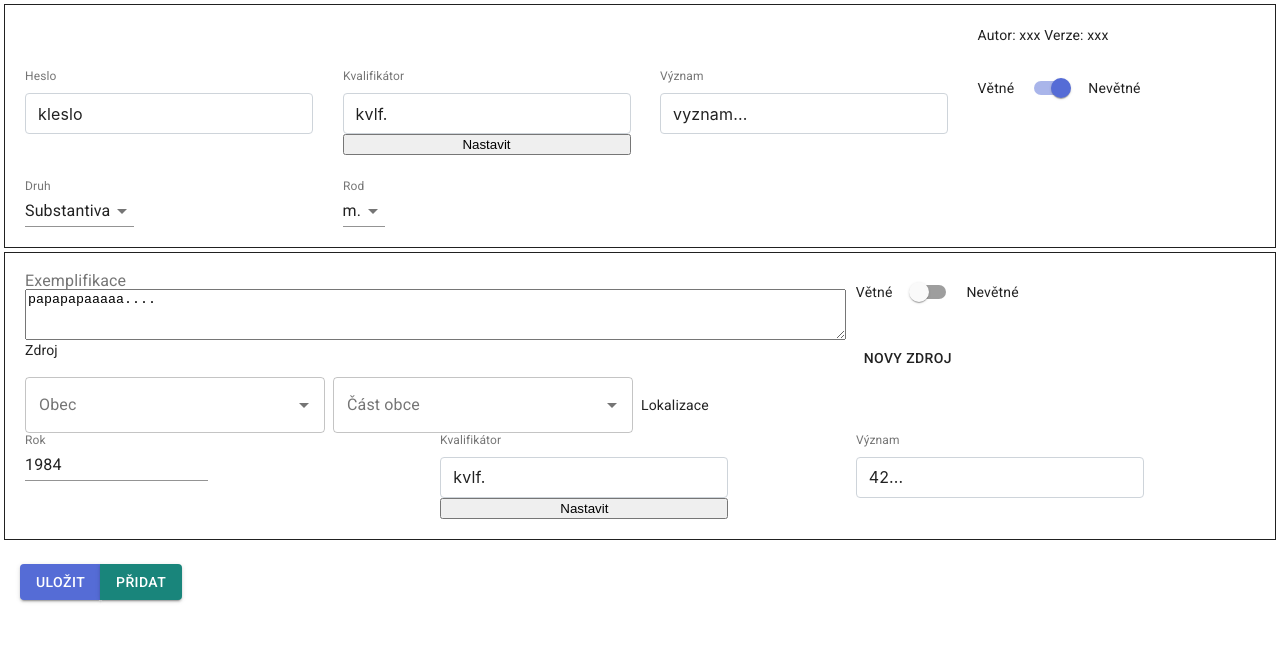
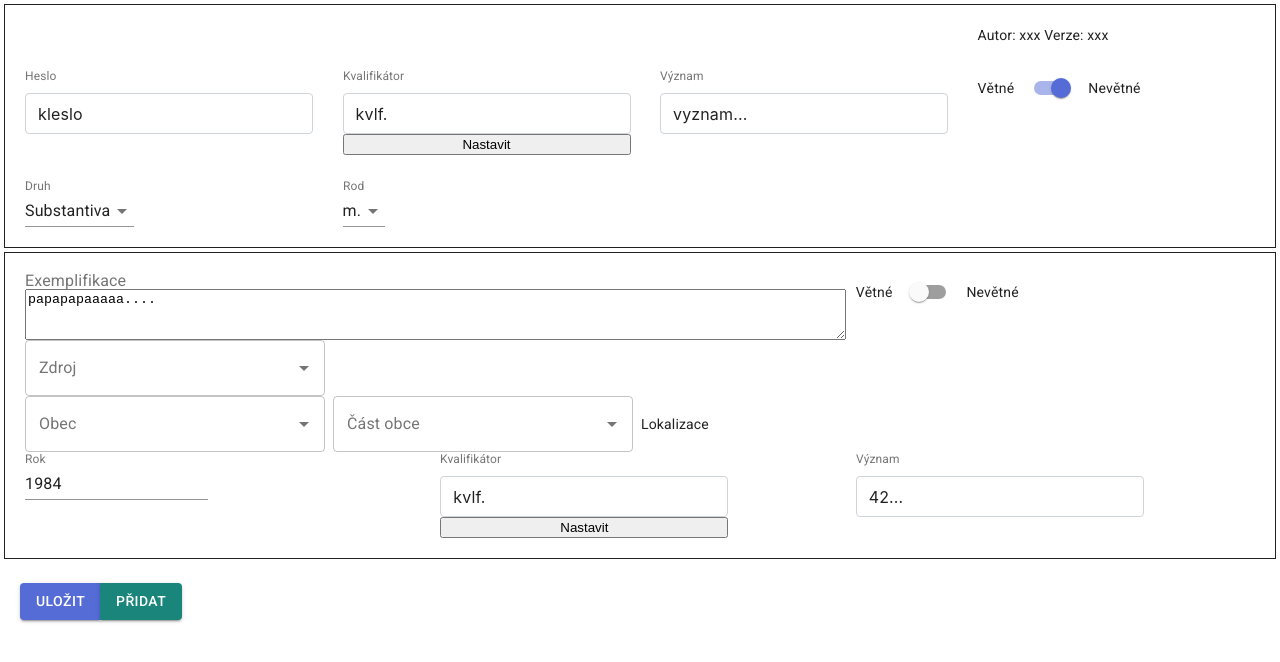
Before and after one commit to proponar/dida-entry, a React (Create React App) app: page /entry in a window 1280 px wide. Shown: the top 662 px of the page. Built offline with nearby package versions, Linux system fonts and the light colour scheme.

Commit message:
Add Source field.

```diff
--- a/src/ExempForm.js
+++ b/src/ExempForm.js
@@ -1,11 +1,13 @@
 import React from "react";
 
+import Autocomplete from '@material-ui/lab/Autocomplete';
 import Button from "@material-ui/core/Button";
 import FormControl from "@material-ui/core/FormControl";
 import FormGroup from "@material-ui/core/FormGroup";
 import Grid from "@material-ui/core/Grid";
 import InputLabel from "@material-ui/core/InputLabel";
 import TextareaAutosize from "@material-ui/core/TextareaAutosize";
+import TextField from '@material-ui/core/TextField';
 
 import Box from "@material-ui/core/Box";
 import BootstrapInput from "./BootstrapInput";
@@ -15,6 +17,25 @@ import VetneSwitch from './VetneSwitch.js';
 import LokalizaceInput from './LokalizaceInput.js';
 import KvalifikatorInput from "./KvalifikatorInput";
 import useStyles from "./useStyles";
+
+const ZdrojInput = props => {
+	const {
+		options,
+    value,
+    onChange,
+	} = props;
+
+  // FIXME: zdroj ma mit rok a ted se bude predvyplnovat ze zdroje do exemplifikace
+	return (
+    <Autocomplete
+      name="zdroj"
+      options={options}
+      getOptionLabel={(option) => option}
+      style={{ width: 300 }}
+      renderInput={(params) => <TextField {...params} label="Zdroj" variant="outlined" />}
+    />
+	);
+};
 
 const ExempForm = props => {
   const classes = useStyles();
@@ -30,7 +51,7 @@ const ExempForm = props => {
     exemplifikace: 'papapapaaaaa....',
     vyznam: '42...',
     vetne: true,
-    location: 'somewhere',
+    lokalizaceObec: 'somewhere',
   });
 
   const handleValuesChange = (event) => {
@@ -52,6 +73,9 @@ const ExempForm = props => {
     setValues(newValues);
     setData(dataKey, newValues);
   };
+
+  // FIXME
+  const zdroje = ['foo', 'bar', 'baz'];
 
   return (
     <React.Fragment>
@@ -75,13 +99,14 @@ const ExempForm = props => {
           <VetneSwitch checked={values.vetne} onChange={handleValuesCheckChange} />
         </Grid>
         <Grid item xs={8}>
-          Zdroj
-        </Grid>
-        <Grid item xs={4}>
-          <Button>Novy zdroj</Button>
+          <ZdrojInput options={zdroje} value={values.zdroj} onChange={handleValuesChange} />
         </Grid>
         <Grid item xs={12}>
-          <LokalizaceInput onChange={handleValuesChange} />
+          <LokalizaceInput
+            valueObec={values.lokalizaceObec}
+            valueCast={values.lokalizaceCast}
+            onChange={handleValuesChange}
+          />
         </Grid>
         <Grid item xs={4}>
           <RokInput value={values.rok} onChange={handleValuesChange} />
```
